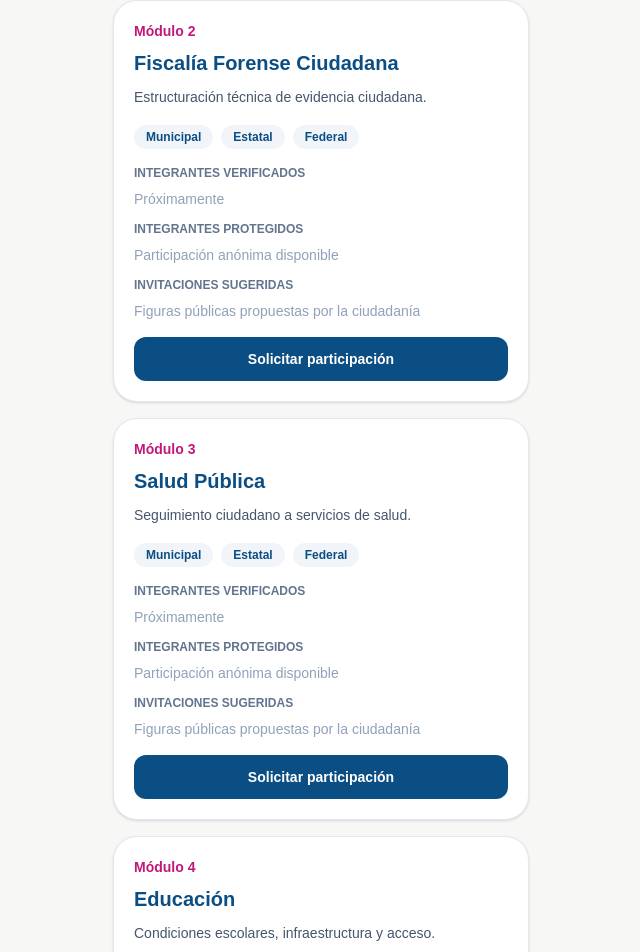
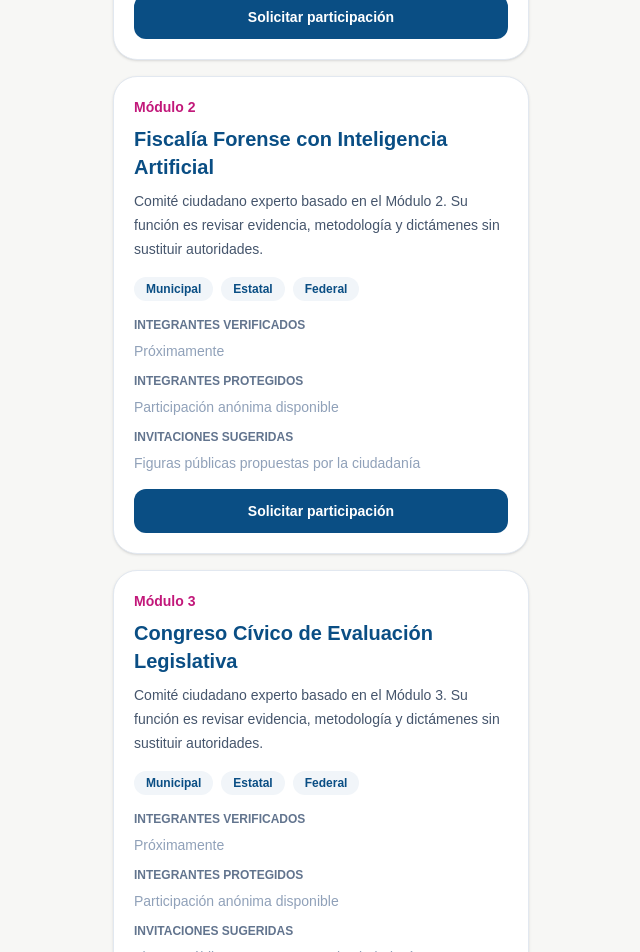
Before and after one commit to TecnocraciaParticipativaMexico/Plataforma, a Next.js app in the folder web/: page /comites in a window 1280 px wide. Shown: the part 1140-2092 px from the top of the page, without its empty margins (319-959 px from the left). Built offline with nearby package versions, Linux system fonts and the light colour scheme.

Commit message:
git add . git commit -m "refactor: centralizar catalogo de 30 modulos para comites" git push

```diff
--- a/web/app/comites/page.tsx
+++ b/web/app/comites/page.tsx
@@ -2,16 +2,9 @@
 
 import Link from "next/link";
 
-const modulos = [
-  { id: 1, nombre: "Seguridad Ciudadana", descripcion: "Denuncias, patrones de riesgo y alertas cívicas verificables." },
-  { id: 2, nombre: "Fiscalía Forense Ciudadana", descripcion: "Estructuración técnica de evidencia ciudadana." },
-  { id: 3, nombre: "Salud Pública", descripcion: "Seguimiento ciudadano a servicios de salud." },
-  { id: 4, nombre: "Educación", descripcion: "Condiciones escolares, infraestructura y acceso." },
-  { id: 5, nombre: "Infraestructura", descripcion: "Calles, transporte, obras públicas." },
-  { id: 6, nombre: "Medio Ambiente", descripcion: "Agua, aire, residuos, impacto ecológico." },
-  { id: 7, nombre: "Transparencia", descripcion: "Acceso a información y opacidad institucional." },
-  { id: 8, nombre: "Auditoría Cívica", descripcion: "Revisión ciudadana de gasto público." },
-];
+import { modulosTecnocracia } from "../lib/modulosTecnocracia";
+
+const modulos = modulosTecnocracia;
 
 export default function ComitesPage() {
   return (
@@ -80,8 +73,9 @@ protegida o colectiva según el nivel de riesgo y revisión ética.
               </h3>
 
               <p className="mb-4 text-sm leading-6 text-slate-600">
-                {modulo.descripcion}
-              </p>
+  Comité ciudadano experto basado en el Módulo {modulo.id}. Su función es revisar evidencia,
+  metodología y dictámenes sin sustituir autoridades.
+</p>
 
               <div className="mb-4 flex flex-wrap gap-2">
                 <span className="rounded-full bg-slate-100 px-3 py-1 text-xs font-semibold">Municipal</span>
```
